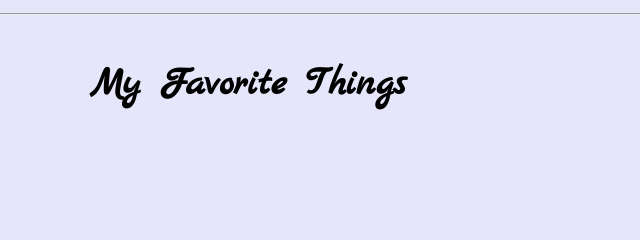
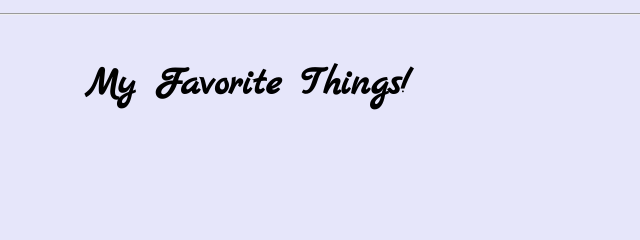
Before and after one commit to Soxrox12/soxrox12.github.io, a plain HTML site: page index.html in a window 1280 px wide. Shown: the part 1421-1661 px from the top of the page, 392-1032 px from the left. Drawn offline with Linux system fonts and the light colour scheme.

Commit message:
minor change

```diff
--- a/index.html
+++ b/index.html
@@ -69,7 +69,7 @@
     <hr>
   </div>
   <div class="favorites">
-    <h2>My Favorite Things</h2>
+    <h2>My Favorite Things!</h2>
     <ul class="big-pink">
       <li>Movie: Camp Rock</li>
       <li>Music Artist: Cimorelli, Taylor Swift</li>
```
